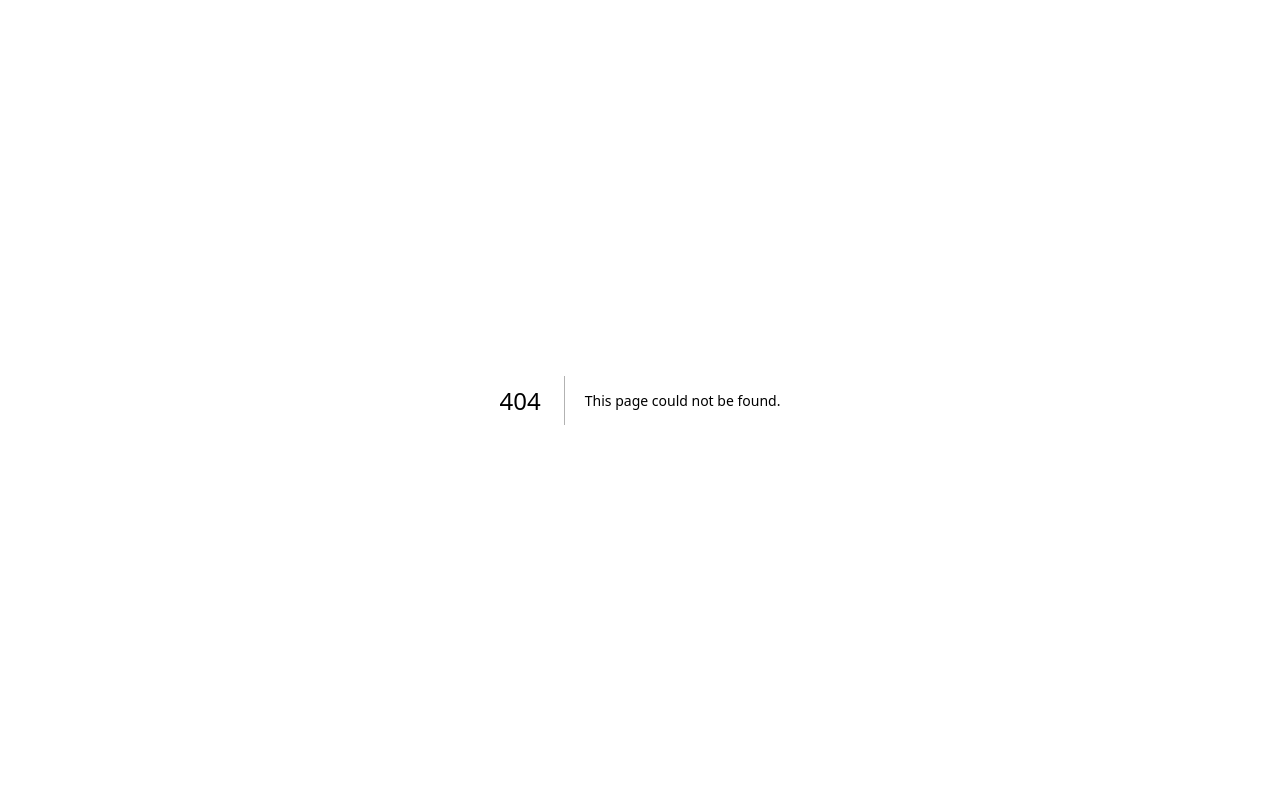
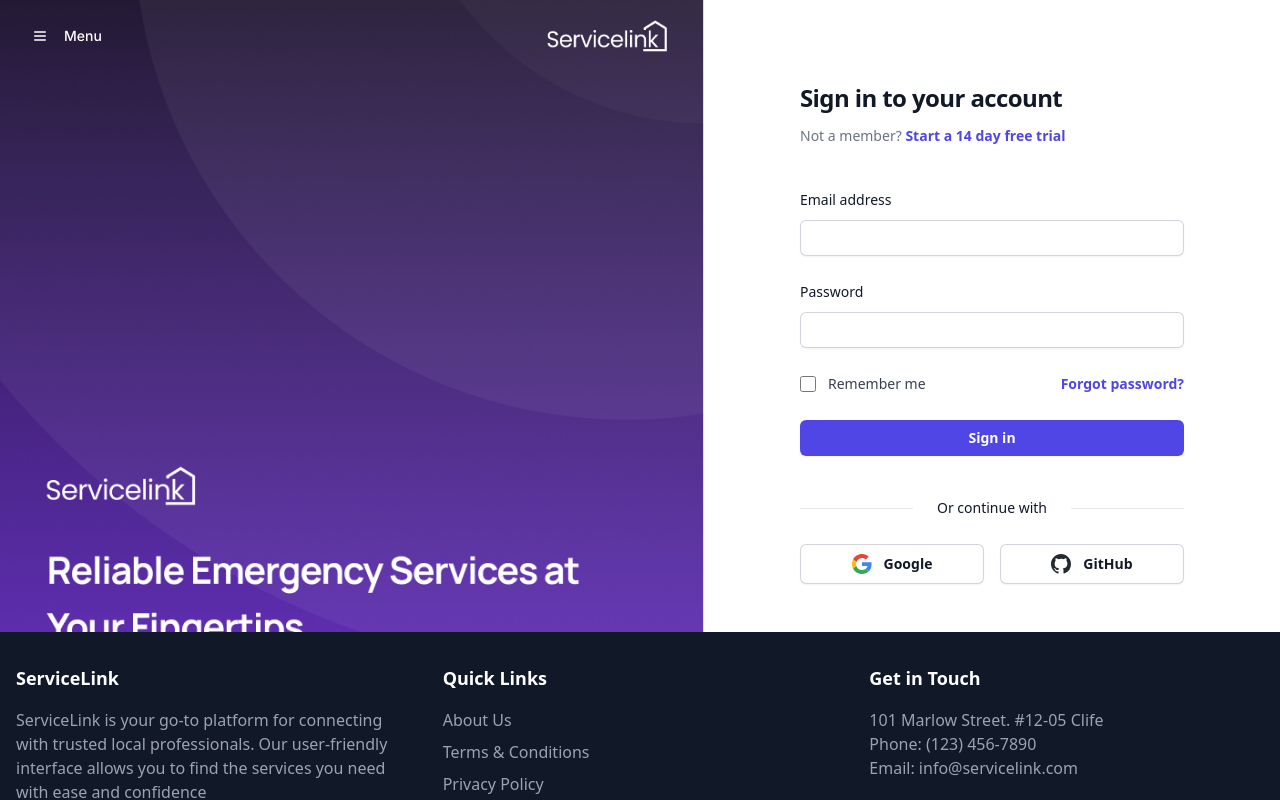
Before and after one commit to Ben-Genius/service-Link, a Next.js app: page /authentication/login in a window 1280 px wide. Before the commit this address had no page. Shown: the top 800 px of the page. Built offline with nearby package versions, Linux system fonts and the light colour scheme.

Commit message:
login screen

```diff
--- /dev/null
+++ b/app/authentication/login/page.tsx
@@ -0,0 +1,158 @@
+import logo from "../../assets/logo.png";
+import Image from "next/image";
+import login from "../../assets/Content.png";
+
+export default function Login() {
+    return (
+      <>
+
+        <div className="flex min-h-full flex-1">
+        <div className="relative hidden w-0 flex-1 lg:block">
+            <Image
+              alt=""
+              src={login}
+              className="absolute inset-0 h-full w-full object-cover"
+            />
+          </div>
+          <div className="flex flex-1 flex-col justify-center px-4 py-12 sm:px-6 lg:flex-none lg:px-20 xl:px-24">
+            <div className="mx-auto w-full max-w-sm lg:w-96">
+              <div>
+                {/* <Image
+                  alt="Your Company"
+                  src={logo}
+                  className="h-10 w-auto "
+                /> */}
+                <h2 className="mt-8 text-2xl/9 font-bold tracking-tight text-gray-900">Sign in to your account</h2>
+                <p className="mt-2 text-sm/6 text-gray-500">
+                  Not a member?{' '}
+                  <a href="#" className="font-semibold text-indigo-600 hover:text-indigo-500">
+                    Start a 14 day free trial
+                  </a>
+                </p>
+              </div>
+
+              <div className="mt-10">
+                <div>
+                  <form action="#" method="POST" className="space-y-6">
+                    <div>
+                      <label htmlFor="email" className="block text-sm/6 font-medium text-gray-900">
+                        Email address
+                      </label>
+                      <div className="mt-2">
+                        <input
+                          id="email"
+                          name="email"
+                          type="email"
+                          required
+                          autoComplete="email"
+                          className="block w-full rounded-md border-0 py-1.5 shadow-sm ring-1 ring-inset ring-gray-300 placeholder:text-gray-400 focus:ring-2 focus:ring-inset focus:ring-indigo-600 sm:text-sm/6"
+                        />
+                      </div>
+                    </div>
+
+                    <div>
+                      <label htmlFor="password" className="block text-sm/6 font-medium text-gray-900">
+                        Password
+                      </label>
+                      <div className="mt-2">
+                        <input
+                          id="password"
+                          name="password"
+                          type="password"
+                          required
+                          autoComplete="current-password"
+                          className="block w-full rounded-md border-0 py-1.5 shadow-sm ring-1 ring-inset ring-gray-300 placeholder:text-gray-400 focus:ring-2 focus:ring-inset focus:ring-indigo-600 sm:text-sm/6"
+                        />
+                      </div>
+                    </div>
+
+                    <div className="flex items-center justify-between">
+                      <div className="flex items-center">
+                        <input
+                          id="remember-me"
+                          name="remember-me"
+                          type="checkbox"
+                          className="h-4 w-4 rounded border-gray-300 text-indigo-600 focus:ring-indigo-600"
+                        />
+                        <label htmlFor="remember-me" className="ml-3 block text-sm/6 text-gray-700">
+                          Remember me
+                        </label>
+                      </div>
+
+                      <div className="text-sm/6">
+                        <a href="#" className="font-semibold text-indigo-600 hover:text-indigo-500">
+                          Forgot password?
+                        </a>
+                      </div>
+                    </div>
+
+                    <div>
+                      <button
+                        type="submit"
+                        className="flex w-full justify-center rounded-md bg-indigo-600 px-3 py-1.5 text-sm/6 font-semibold text-white shadow-sm hover:bg-indigo-500 focus-visible:outline focus-visible:outline-2 focus-visible:outline-offset-2 focus-visible:outline-indigo-600"
+                      >
+                        Sign in
+                      </button>
+                    </div>
+                  </form>
+                </div>
+
+                <div className="mt-10">
+                  <div className="relative">
+                    <div aria-hidden="true" className="absolute inset-0 flex items-center">
+                      <div className="w-full border-t border-gray-200" />
+                    </div>
+                    <div className="relative flex justify-center text-sm/6 font-medium">
+                      <span className="bg-white px-6 text-gray-900">Or continue with</span>
+                    </div>
+                  </div>
+
+                  <div className="mt-6 grid grid-cols-2 gap-4">
+                    <a
+                      href="#"
+                      className="flex w-full items-center justify-center gap-3 rounded-md bg-white px-3 py-2 text-sm font-semibold text-gray-900 shadow-sm ring-1 ring-inset ring-gray-300 hover:bg-gray-50 focus-visible:ring-transparent"
+                    >
+                      <svg viewBox="0 0 24 24" aria-hidden="true" className="h-5 w-5">
+                        <path
+                          d="M12.0003 4.75C13.7703 4.75 15.3553 5.36002 16.6053 6.54998L20.0303 3.125C17.9502 1.19 15.2353 0 12.0003 0C7.31028 0 3.25527 2.69 1.28027 6.60998L5.27028 9.70498C6.21525 6.86002 8.87028 4.75 12.0003 4.75Z"
+                          fill="#EA4335"
+                        />
+                        <path
+                          d="M23.49 12.275C23.49 11.49 23.415 10.73 23.3 10H12V14.51H18.47C18.18 15.99 17.34 17.25 16.08 18.1L19.945 21.1C22.2 19.01 23.49 15.92 23.49 12.275Z"
+                          fill="#4285F4"
+                        />
+                        <path
+                          d="M5.26498 14.2949C5.02498 13.5699 4.88501 12.7999 4.88501 11.9999C4.88501 11.1999 5.01998 10.4299 5.26498 9.7049L1.275 6.60986C0.46 8.22986 0 10.0599 0 11.9999C0 13.9399 0.46 15.7699 1.28 17.3899L5.26498 14.2949Z"
+                          fill="#FBBC05"
+                        />
+                        <path
+                          d="M12.0004 24.0001C15.2404 24.0001 17.9654 22.935 19.9454 21.095L16.0804 18.095C15.0054 18.82 13.6204 19.245 12.0004 19.245C8.8704 19.245 6.21537 17.135 5.2654 14.29L1.27539 17.385C3.25539 21.31 7.3104 24.0001 12.0004 24.0001Z"
+                          fill="#34A853"
+                        />
+                      </svg>
+                      <span className="text-sm/6 font-semibold">Google</span>
+                    </a>
+
+                    <a
+                      href="#"
+                      className="flex w-full items-center justify-center gap-3 rounded-md bg-white px-3 py-2 text-sm font-semibold text-gray-900 shadow-sm ring-1 ring-inset ring-gray-300 hover:bg-gray-50 focus-visible:ring-transparent"
+                    >
+                      <svg fill="currentColor" viewBox="0 0 20 20" aria-hidden="true" className="h-5 w-5 fill-[#24292F]">
+                        <path
+                          d="M10 0C4.477 0 0 4.484 0 10.017c0 4.425 2.865 8.18 6.839 9.504.5.092.682-.217.682-.483 0-.237-.008-.868-.013-1.703-2.782.605-3.369-1.343-3.369-1.343-.454-1.158-1.11-1.466-1.11-1.466-.908-.62.069-.608.069-.608 1.003.07 1.531 1.032 1.531 1.032.892 1.53 2.341 1.088 2.91.832.092-.647.35-1.088.636-1.338-2.22-.253-4.555-1.113-4.555-4.951 0-1.093.39-1.988 1.029-2.688-.103-.253-.446-1.272.098-2.65 0 0 .84-.27 2.75 1.026A9.564 9.564 0 0110 4.844c.85.004 1.705.115 2.504.337 1.909-1.296 2.747-1.027 2.747-1.027.546 1.379.203 2.398.1 2.651.64.7 1.028 1.595 1.028 2.688 0 3.848-2.339 4.695-4.566 4.942.359.31.678.921.678 1.856 0 1.338-.012 2.419-.012 2.747 0 .268.18.58.688.482A10.019 10.019 0 0020 10.017C20 4.484 15.522 0 10 0z"
+                          clipRule="evenodd"
+                          fillRule="evenodd"
+                        />
+                      </svg>
+                      <span className="text-sm/6 font-semibold">GitHub</span>
+                    </a>
+                  </div>
+                </div>
+              </div>
+            </div>
+          </div>
+
+        </div>
+      </>
+    )
+  }
```
Also changed, not shown: app/assets/Content.png (added), app/authentication/signup/page.tsx (added).
